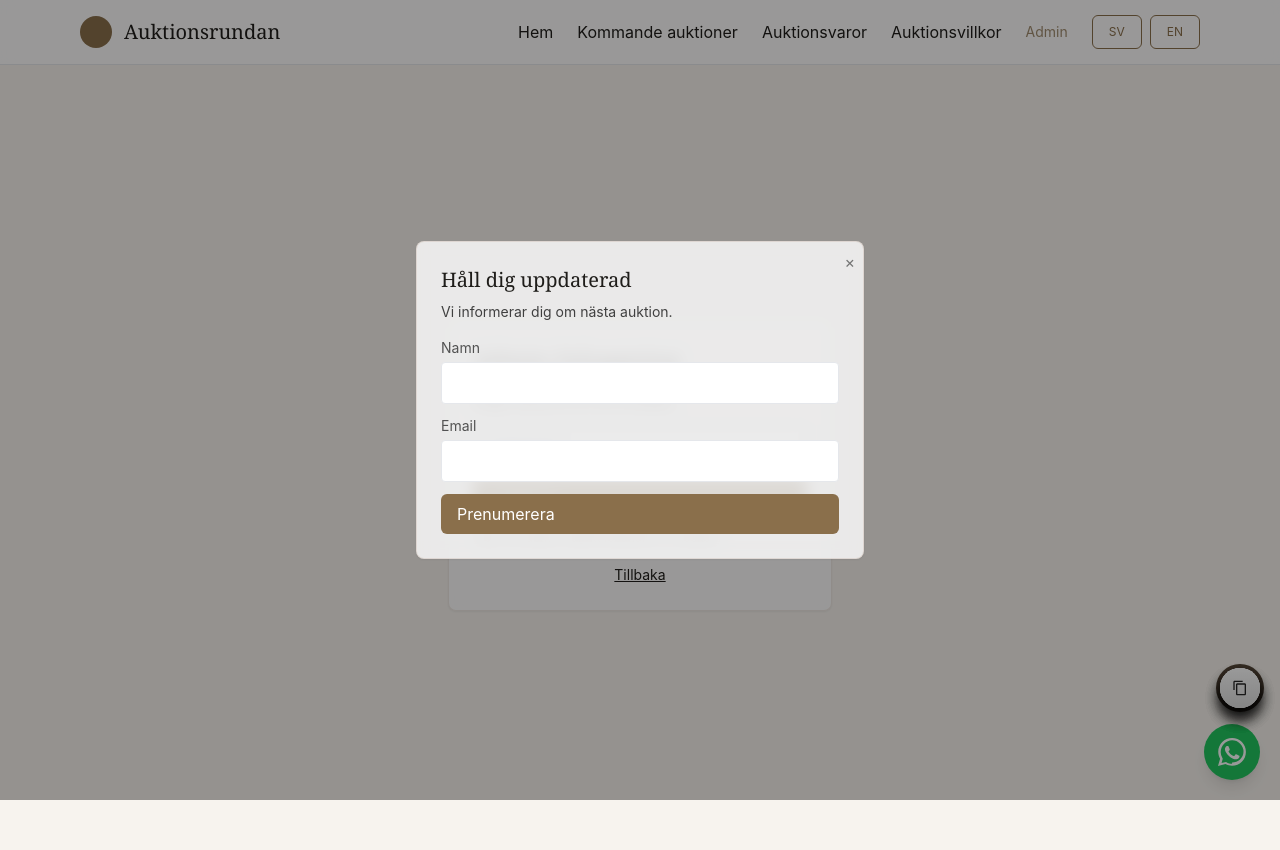
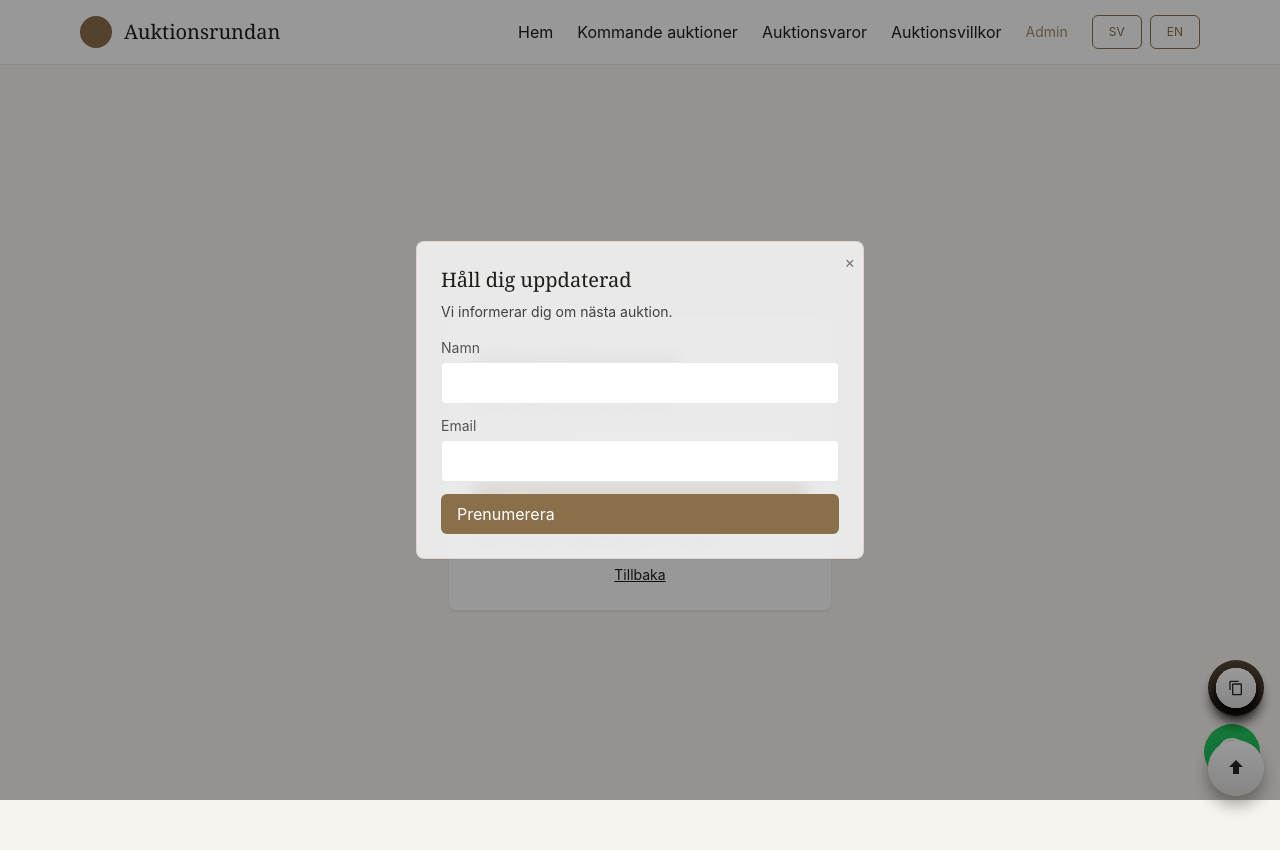
Before and after one commit to Houman6460/auktionsrundan, a React (Vite) app: page /admin in a window 1280 px wide. Shown: the top 850 px of the page. Built offline with nearby package versions, Linux system fonts and the light colour scheme.

Commit message:
feat(share): align + button with WhatsApp and add aligned scroll-to-top button below chat; match sizes and spacing

```diff
--- a/src/components/ShareMenu.jsx
+++ b/src/components/ShareMenu.jsx
@@ -26,7 +26,15 @@ function Icon({ name, className }) {
       )
     case 'copy':
       return (
-        <svg viewBox="0 0 24 24" fill="currentColor" className={className}><path d="M16 1H4c-1.1 0-2 .9-2 2v12h2V3h12V1Zm3 4H8c-1.1 0-2 .9-2 2v14c0 1.1.9 2 2 2h11c1.1 0 2-.9 2-2V7c0-1.1-.9-2-2-2Zm0 16H8V7h11v14Z"/></svg>
+        <svg viewBox="0 0 24 24" fill="currentColor" className={className} aria-hidden="true">
+          <path d="M16 1H4c-1.1 0-2 .9-2 2v12h2V3h12V1zm3 4H8c-1.1 0-2 .9-2 2v14c0 1.1.9 2 2 2h11c1.1 0 2-.9 2-2V7c0-1.1-.9-2-2-2zm0 16H8V7h11v14z"/>
+        </svg>
+      )
+    case 'arrow-up':
+      return (
+        <svg viewBox="0 0 24 24" fill="currentColor" className={className} aria-hidden="true">
+          <path d="M12 4l-7 7h4v7h6v-7h4l-7-7z" />
+        </svg>
       )
     default:
       return null
@@ -76,8 +84,9 @@ export default function ShareMenu() {
   // Avoid overlap with WhatsApp chat widget if enabled on the same side
   const chatEnabled = !!(chat && chat.enabled && chat.provider === 'whatsapp')
   const sameSideAsChat = chatEnabled && ((chat.position === 'left') === isLeft)
-  // Default bottom spacing: 1rem; if overlapping, lift the share menu above chat button (~5.5rem)
-  const bottomSpace = sameSideAsChat ? '5.5rem' : '1rem'
+  // Align vertically with WhatsApp: place Share (+) above chat button by a fixed distance
+  // WhatsApp assumed at bottom: 1rem; Share sits above by chat size (56px) + gap (12px)
+  const bottomSpace = sameSideAsChat ? 'calc(1rem + 56px + 12px)' : '1rem'
 
   const links = {
     facebook: `https://www.facebook.com/sharer/sharer.php?u=${encodeURIComponent(url)}`,
@@ -139,7 +148,7 @@ export default function ShareMenu() {
       <div className={`relative ${open ? 'pointer-events-auto' : 'pointer-events-none'}`}>
         <button
           type="button"
-          className="floating-btn pointer-events-auto w-12 h-12 rounded-full text-white flex items-center justify-center shadow-lg focus:outline-none"
+          className="floating-btn pointer-events-auto w-14 h-14 rounded-full text-white flex items-center justify-center shadow-lg focus:outline-none"
           style={{ background: 'linear-gradient(0deg, #3a2f25, #584a3b)' }}
           onClick={() => setOpen((v) => !v)}
           aria-label={open ? 'Close share menu' : 'Open share menu'}
@@ -171,6 +180,23 @@ export default function ShareMenu() {
           ))}
         </ul>
       </div>
+      {/* Scroll-to-top button below WhatsApp, aligned to same side */}
+      <button
+        type="button"
+        className="fixed w-14 h-14 rounded-full flex items-center justify-center shadow-lg"
+        style={{
+          [isLeft ? 'left' : 'right']: '1rem',
+          bottom: '0.25rem',
+          background: 'linear-gradient(0deg, #ddd, #fff)',
+          boxShadow: '0 10px 15px rgba(0,0,0,0.3)',
+          color: '#262626',
+          zIndex: 39,
+        }}
+        aria-label="Scroll to top"
+        onClick={() => window.scrollTo({ top: 0, behavior: 'smooth' })}
+      >
+        <Icon name="arrow-up" className="w-6 h-6" />
+      </button>
     </div>
   )
 }
```
